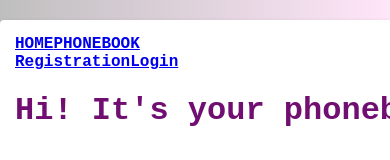
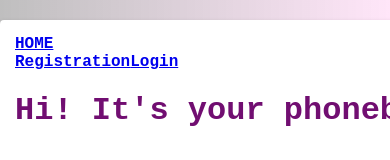
Before and after one commit to Feride-Sham/goit-react-hw-08-phonebook, a React (Create React App) app: page / in a window 390 px wide. Shown: the top 160 px of the page. Built offline with nearby package versions, Linux system fonts and the light colour scheme.

Commit message:
feat: hides phone book until login

```diff
--- a/src/components/Navigation/Navigation.js
+++ b/src/components/Navigation/Navigation.js
@@ -1,14 +1,20 @@
 import React from "react";
+import { connect } from "react-redux";
 import { NavLink } from "react-router-dom";
 import routes from "../../routes";
+import { authSelectors } from "../../redux/auth";
 
-const Navigation = () => {
+const Navigation = ({ isAuthenticated }) => {
   return (
     <nav>
       <NavLink to={routes.home}>HOME</NavLink>
-      <NavLink to={routes.contacts}>PHONEBOOK</NavLink>
+      {isAuthenticated && <NavLink to={routes.contacts}>PHONEBOOK</NavLink>}
     </nav>
   );
 };
 
-export default Navigation;
+const mapStateToProps = (state) => ({
+  isAuthenticated: authSelectors.getIsAuthenticated(state),
+});
+
+export default connect(mapStateToProps)(Navigation);
```
